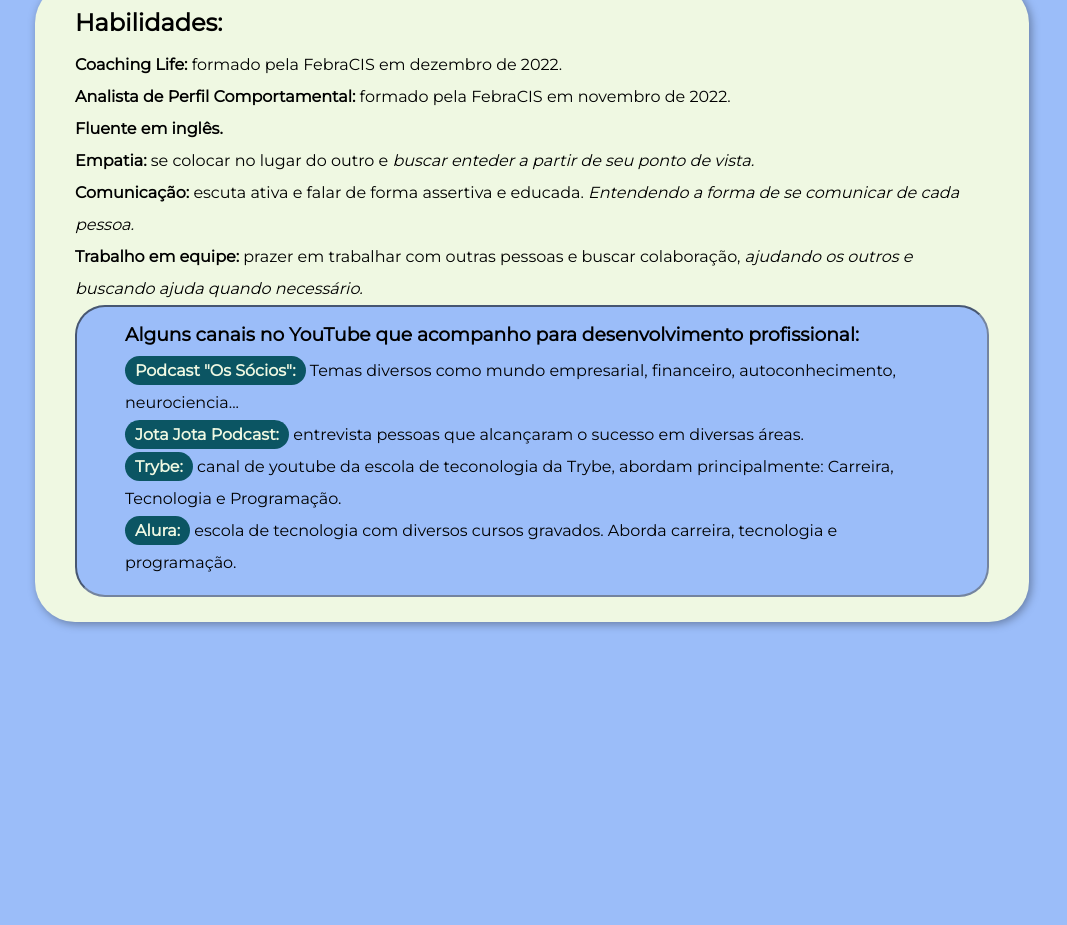
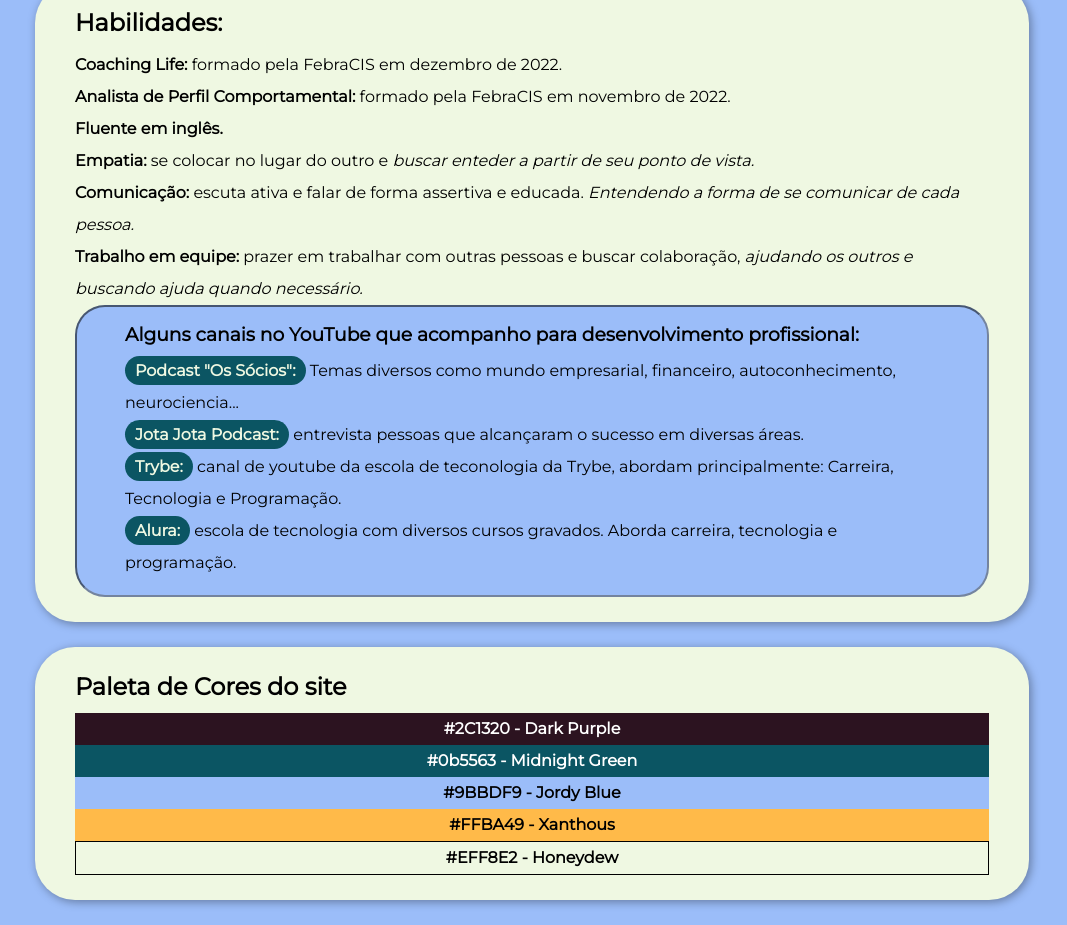
Before and after one commit to Vitor-Sales/Vitor-Sales.github.io, a plain HTML site: page index.html in a window 1280 px wide. Shown: the part 1103-2028 px from the top of the page, without its empty margins (108-1175 px from the left). Before the commit the page ends 1750 px from the top, so only its background shows below. Drawn offline with Linux system fonts and the light colour scheme.

Commit message:
Criação da seção da paleta de cores

```diff
--- a/index.html
+++ b/index.html
@@ -59,6 +59,16 @@
                 </ul>
             </div>
         </div>
+        <div class="secao">
+            <h2 class="secao__titulo">Paleta de Cores do site</h2>
+            <ul>
+                <li class="lista-cores cor1">#2C1320 - Dark Purple</li>
+                <li class="lista-cores cor2">#0b5563 - Midnight Green</li>
+                <li class="lista-cores cor3">#9BBDF9 - Jordy Blue</li>
+                <li class="lista-cores cor4">#FFBA49 - Xanthous</li>
+                <li class="lista-cores cor5">#EFF8E2 - Honeydew</li>
+            </ul>
+        </div>
     </div>
 </body>
 </html>
--- a/styles/style.css
+++ b/styles/style.css
@@ -103,3 +103,31 @@ body {
     border-radius: 15px;
     margin: 2em 0;
 }
+
+.cor1 {
+    background-color: #2C1320;
+    color: white;
+}
+
+.cor2 {
+    background-color: #0B5563;
+    color: white;
+}
+
+.cor3 {
+    background-color: #9BBDF9;
+}
+
+.cor4 {
+    background-color: #FFBA49;
+}
+
+.cor5 {
+    background-color: #EFF8E2;
+    border: 1px solid black;
+}
+
+.lista-cores {
+    text-align: center;
+    font-weight: 600;
+}
```
